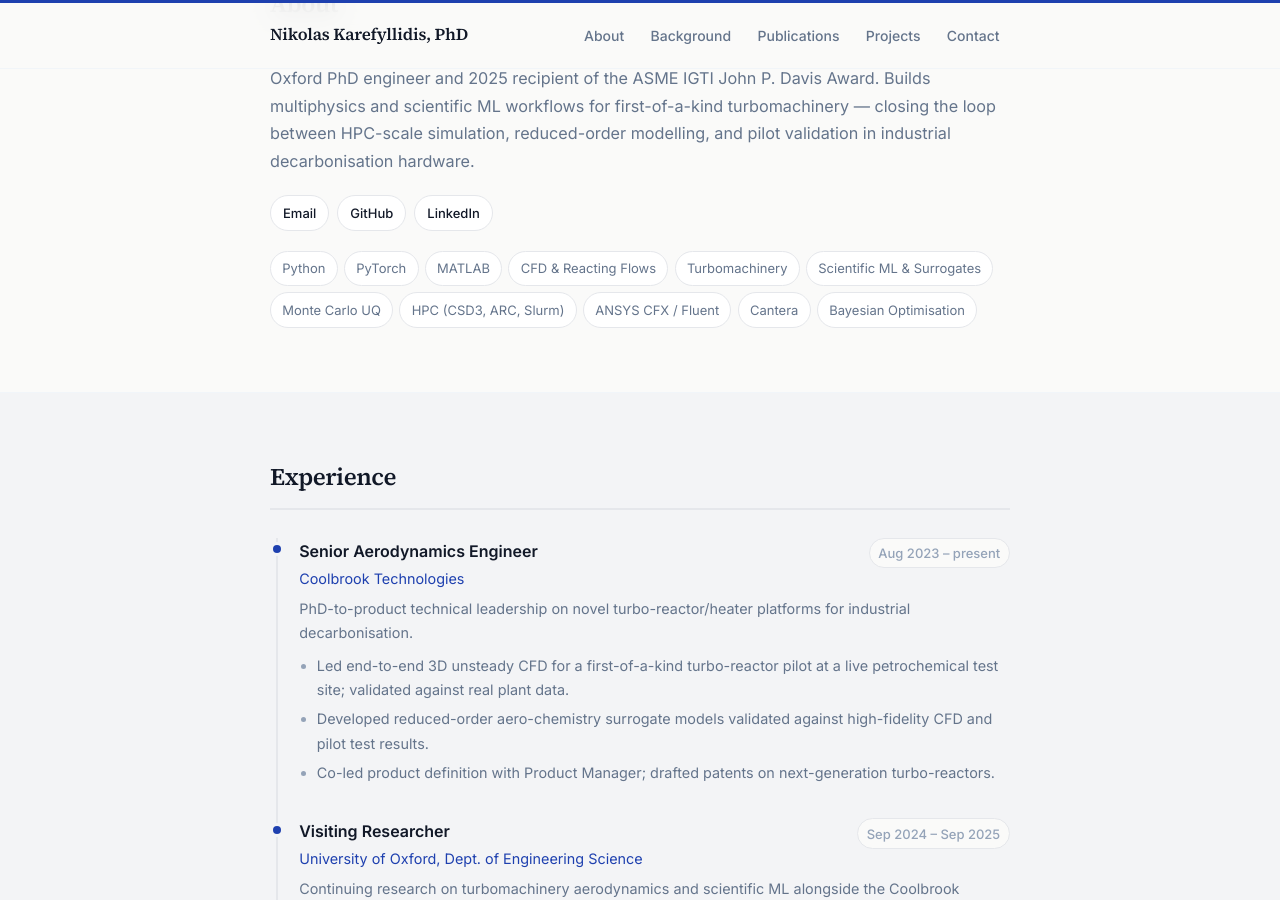
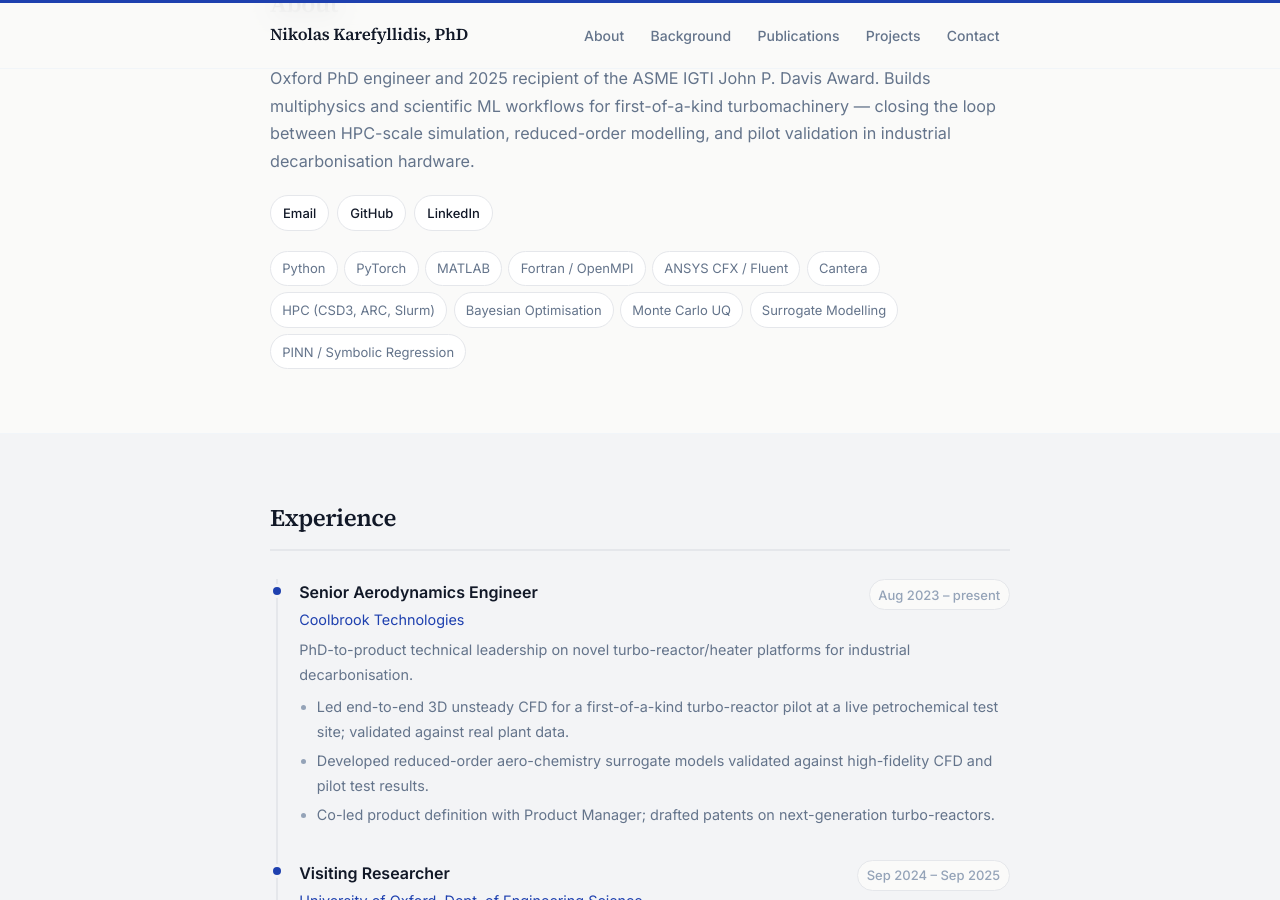
Before and after one commit to karefyllidis/karefyllidis.github.io, a Jekyll site: the page built from index.html, in a window 1280 px wide and 900 px high, scrolled down 513 px. Built offline with Jekyll 4.4.1, drawn with Linux system fonts in a browser that asks for light colours.

Commit message:
refine: skills chips — tools/methods only, remove domain repeats

```diff
--- a/_config.yml
+++ b/_config.yml
@@ -25,14 +25,14 @@ skills:
   - Python
   - PyTorch
   - MATLAB
-  - CFD & Reacting Flows
-  - Turbomachinery
-  - Scientific ML & Surrogates
-  - Monte Carlo UQ
-  - HPC (CSD3, ARC, Slurm)
+  - Fortran / OpenMPI
   - ANSYS CFX / Fluent
   - Cantera
+  - HPC (CSD3, ARC, Slurm)
   - Bayesian Optimisation
+  - Monte Carlo UQ
+  - Surrogate Modelling
+  - PINN / Symbolic Regression
 
 exclude:
   - Gemfile
```
